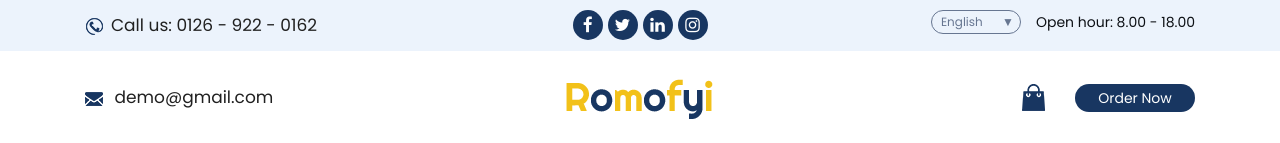
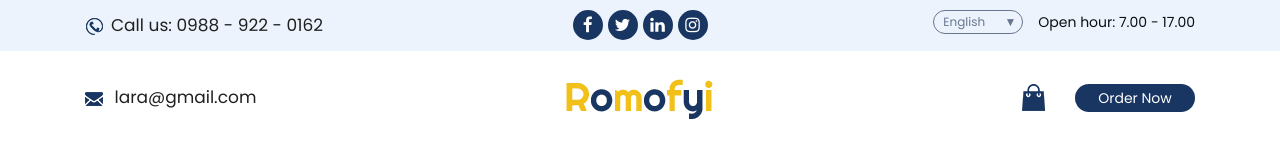
Before and after one commit to hemalayamightydread/lara-site, a plain HTML site: page index.html in a window 1280 px wide. Shown: the top 143 px of the page. Drawn offline with nearby package versions, Linux system fonts and the light colour scheme; files whose address does not match are found by name.

Commit message:
future branch

```diff
--- a/index.html
+++ b/index.html
@@ -45,7 +45,7 @@
                   <div class="row">
                      <div class="col-md-4">
                         <ul class="conta_icon ">
-                           <li><a href="#"><img src="images/call.png" alt="#"/>Call us: 0126 - 922 - 0162</a> </li>
+                           <li><a href="#"><img src="images/call.png" alt="#"/>Call us: 0988 - 922 - 0162</a> </li>
                         </ul>
                      </div>
                      <div class="col-md-4">
@@ -73,7 +73,7 @@
                                  </select>
                               </div>
                            </form>
-                           <span class="time_o"> Open hour: 8.00 - 18.00</span>
+                           <span class="time_o"> Open hour: 7.00 - 17.00</span>
                         </div>
                      </div>
                   </div>
@@ -84,7 +84,7 @@
                   <div class="row d_flex">
                      <div class="col-md-4">
                         <ul class="conta_icon d_none1">
-                           <li><a href="#"><img src="images/email.png" alt="#"/> demo@gmail.com</a> </li>
+                           <li><a href="#"><img src="images/email.png" alt="#"/> lara@gmail.com</a> </li>
                         </ul>
                      </div>
                      <div class="col-md-4">
```
